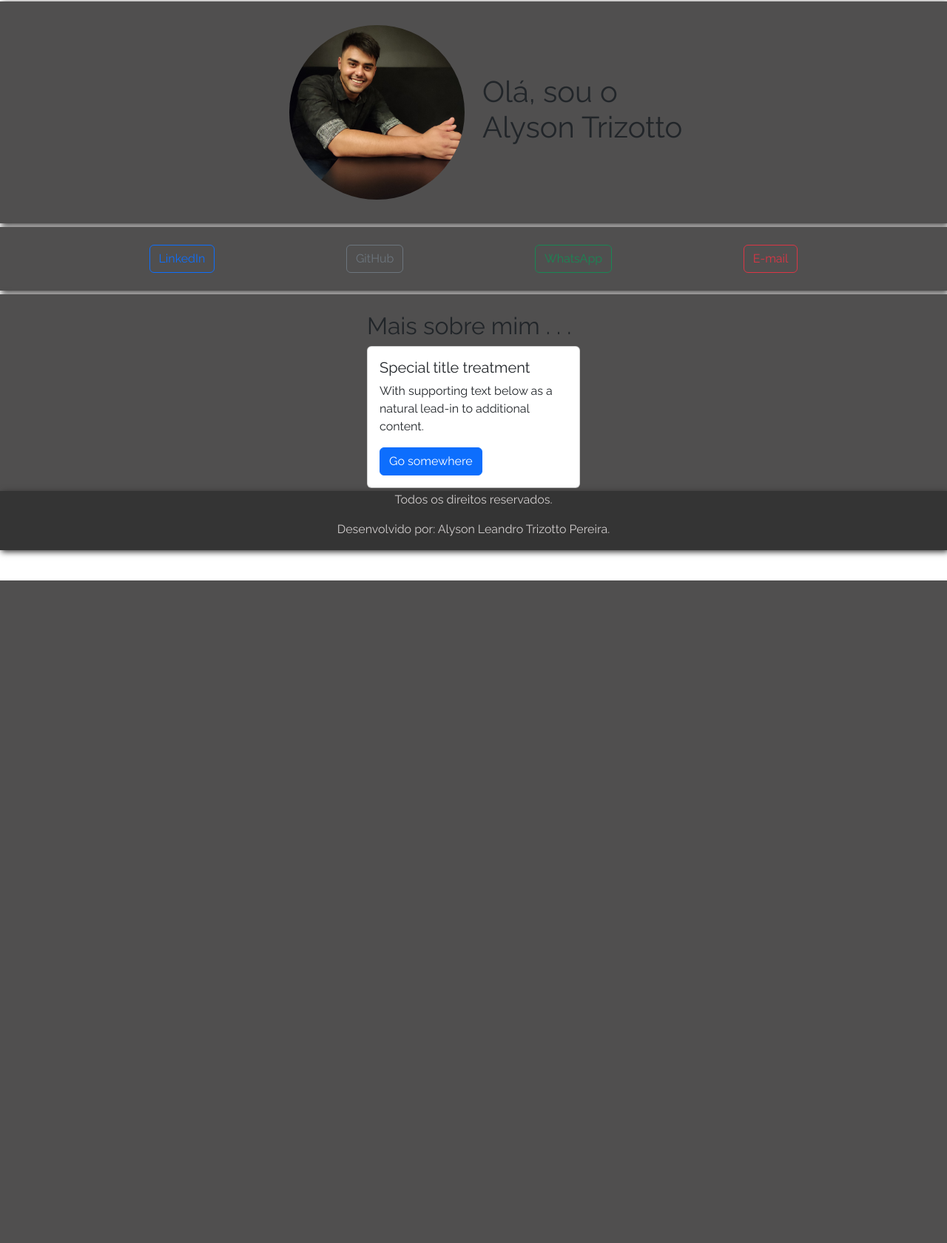
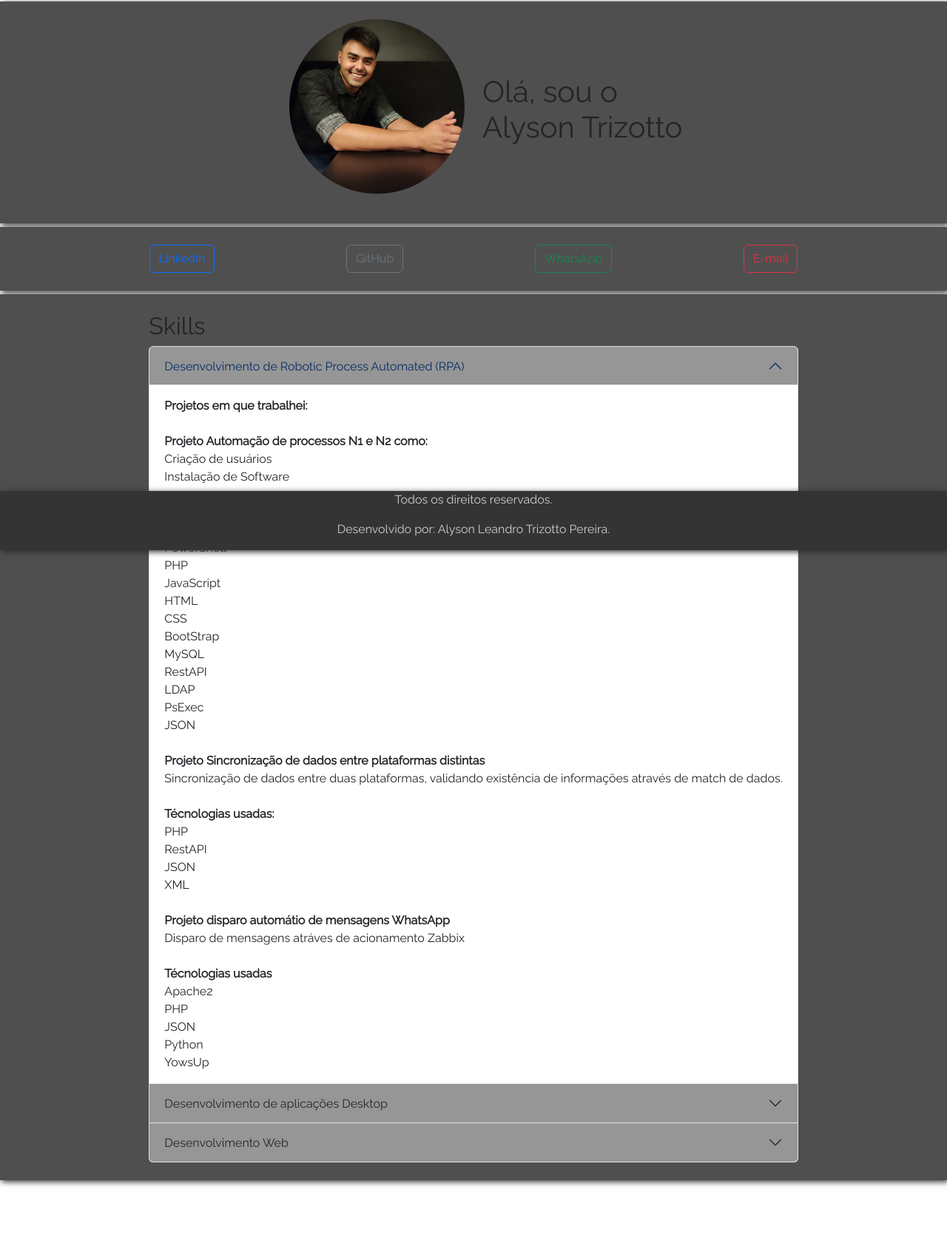
Before and after one commit to AlysonTrizotto/portifolio, a PHP site: page / in a window 1280 px wide. Shown: the part 56-1737 px from the top of the page at 74% size. Before the commit the page ends 841 px from the top, so only its background shows below. Run offline with PHP 8.4, Linux system fonts and the light colour scheme.

Commit message:
Atualização de Skills Inclusão de informações em Skill e atribuição de cor ao accordion

```diff
--- a/src/view/css/home.css
+++ b/src/view/css/home.css
@@ -109,6 +109,9 @@ img{
     background: #504f4f;
 }
 
+.accordion-item > .accordion-header > .accordion-button{
+    background-color:#969696;
+}
 
 @media only screen and (max-width: 600px) {
 
--- a/src/view/home.php
+++ b/src/view/home.php
@@ -31,7 +31,9 @@ if(array_key_exists("success", $_GET)){
   <div class="body">
     <div class="cabecalho">
       <div class="container container-img">
-        <img class="img-Cabecalho" src="../../src/view/img/alyson-capa.jpg" alt="Alyson Capa">
+        <figure>
+          <img class="img-Cabecalho" src="../../src/view/img/alyson-capa.jpg" alt="Alyson Capa">
+        </figure>
       </div>
       <div class="container container-text">
         <h1>Olá, sou o <br>Alyson Trizotto</h1>
@@ -46,12 +48,43 @@ if(array_key_exists("success", $_GET)){
 
     <div class="corpo">
       <div>
-        <h2>Mais sobre mim . . .</h2>
-        <div class="card mb-3" style="width: 18rem;">
-        <div class="card-body">
-          <h5 class="card-title">Special title treatment</h5>
-          <p class="card-text">With supporting text below as a natural lead-in to additional content.</p>
-          <a href="#" class="btn btn-primary">Go somewhere</a>
+        <h2>Skills</h2>
+        <div class="accordion" id="accordionExample">
+        <div class="accordion-item">
+          <h2 class="accordion-header" id="headingOne">
+            <button class="accordion-button" type="button" data-bs-toggle="collapse" data-bs-target="#collapseOne" aria-expanded="true" aria-controls="collapseOne">
+              Desenvolvimento de Robotic Process Automated (RPA)
+            </button>
+          </h2>
+          <div id="collapseOne" class="accordion-collapse collapse show " aria-labelledby="headingOne" data-bs-parent="#accordionExample">
+            <div class="accordion-body">
+              <strong>Projetos em que trabalhei:<br></strong><br><strong>Projeto Automação de processos N1 e N2 como: </strong><br>Criação de usuários <br>Instalação de Software <br><br><strong>Técnologias usadas:</strong><br>Automation Edge<br>PowerShell<br>PHP<br>JavaScript<br>HTML<br>CSS<br>BootStrap<br>MySQL<br>RestAPI<br>LDAP<br>PsExec<br>JSON<br><br><strong>Projeto Sincronização de dados entre plataformas distintas</strong> <br>Sincronização de dados entre duas plataformas, validando existência de informações através de match de dados.<br><br><strong>Técnologias usadas:</strong><br>PHP<br>RestAPI<br>JSON<br>XML<br><br><strong>Projeto disparo automátio de mensagens WhatsApp</strong> <br>Disparo de mensagens atráves de acionamento Zabbix<br><br><strong>Técnologias usadas</strong><br>Apache2<br>PHP<br>JSON<br>Python<br>YowsUp<br>
+            </div>
+          </div>
+        </div>
+        <div class="accordion-item">
+          <h2 class="accordion-header" id="headingTwo">
+            <button class="accordion-button collapsed " type="button" data-bs-toggle="collapse" data-bs-target="#collapseTwo" aria-expanded="false" aria-controls="collapseTwo">
+              Desenvolvimento de aplicações Desktop
+            </button>
+          </h2>
+          <div id="collapseTwo" class="accordion-collapse collapse " aria-labelledby="headingTwo" data-bs-parent="#accordionExample">
+            <div class="accordion-body">
+            <strong>Projetos em que trabalhei:</strong><br><br><strong>Projeto Top11</strong><br>Consite em uma aplicação para controle de pedidos, vendas, pagamento e recebimento, onde cada pedido é impresso na cozinha para informar a chegada de um novo pedido.<br><br><strong>Técnologias usadas:</strong><br>C#<br>.Net<br>Postgress<br><br><strong>Projeto de Extração de tabelas de PDF</strong><br>O projeto foi consite na extração de tabelas de PDF, conversão das informações coletadas em CSV e compactação do arquivo gerado.<br><br><strong>Tecnologia usada:</strong><br>Java Maven<br>
+            </div>
+          </div>
+        </div>
+        <div class="accordion-item">
+          <h2 class="accordion-header" id="headingThree">
+            <button class="accordion-button collapsed " type="button" data-bs-toggle="collapse" data-bs-target="#collapseThree" aria-expanded="false" aria-controls="collapseThree">
+              Desenvolvimento Web
+            </button>
+          </h2>
+          <div id="collapseThree" class="accordion-collapse collapse " aria-labelledby="headingThree" data-bs-parent="#accordionExample">
+            <div class="accordion-body">
+              <strong>Projetos em que trabalhei:</strong><br><br><strong>Este Portfólio</strong><br>O projeto foi construído com intuito de apresentação pessoal. Conta também com uma guia chamada (Conteúdo) onde armazeno trechos de códigos que usei, explicações e artuigos feitos por mim.<br><br><strong>Técnologias usadas:</strong><br>PHP<br>MySQL<br>JavaScript<br>HTML<br>CSS<br>BootStrap<br><br><strong>Projeto Site Alinare</strong><br>O site passou por reestruturação, inclusão de novas funcionalidades, atualização de plugins entre outros pontos.<br><br><strong>Tecnologias usadas</strong>PHP<br>WordPress<br>CSS<br>MySQL<br><br><strong>Projeto Formulário Criação de Usuário</strong><br><br>Formulário com autenticação LDAP, o forumlário faz uso de coleta de informações tanto de base de dados como de consumo LDAP. Após todo o preenchimento é realizado disparo de e-mail com as informações.<br><br><strong>Técnologias usadas</strong><br>PHP<br>JavaScrip<br>CSS<br>HTML<br>MySQL<br>LDAP<br>
+            </div>
+          </div>
         </div>
       </div>
       </div>
```
